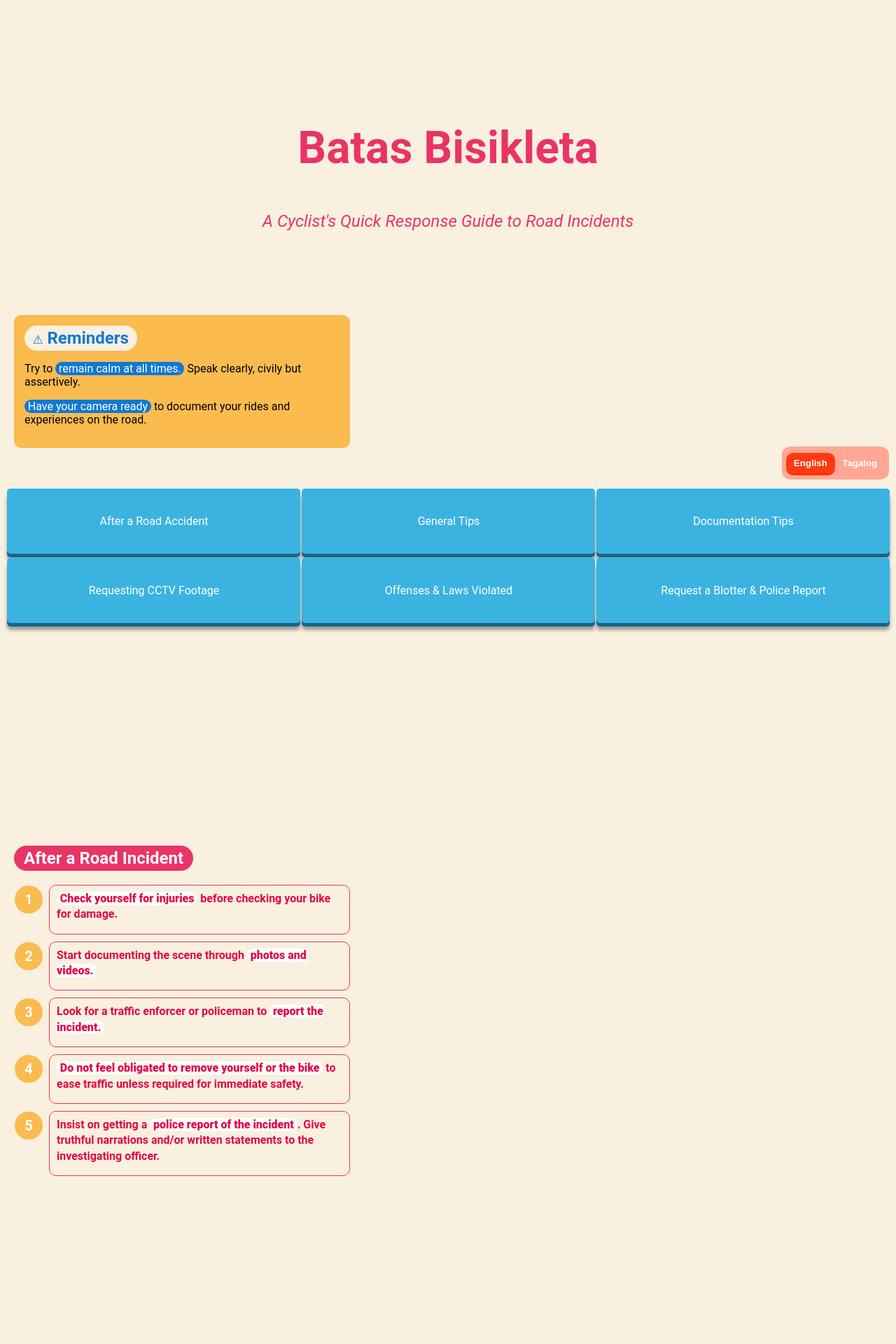
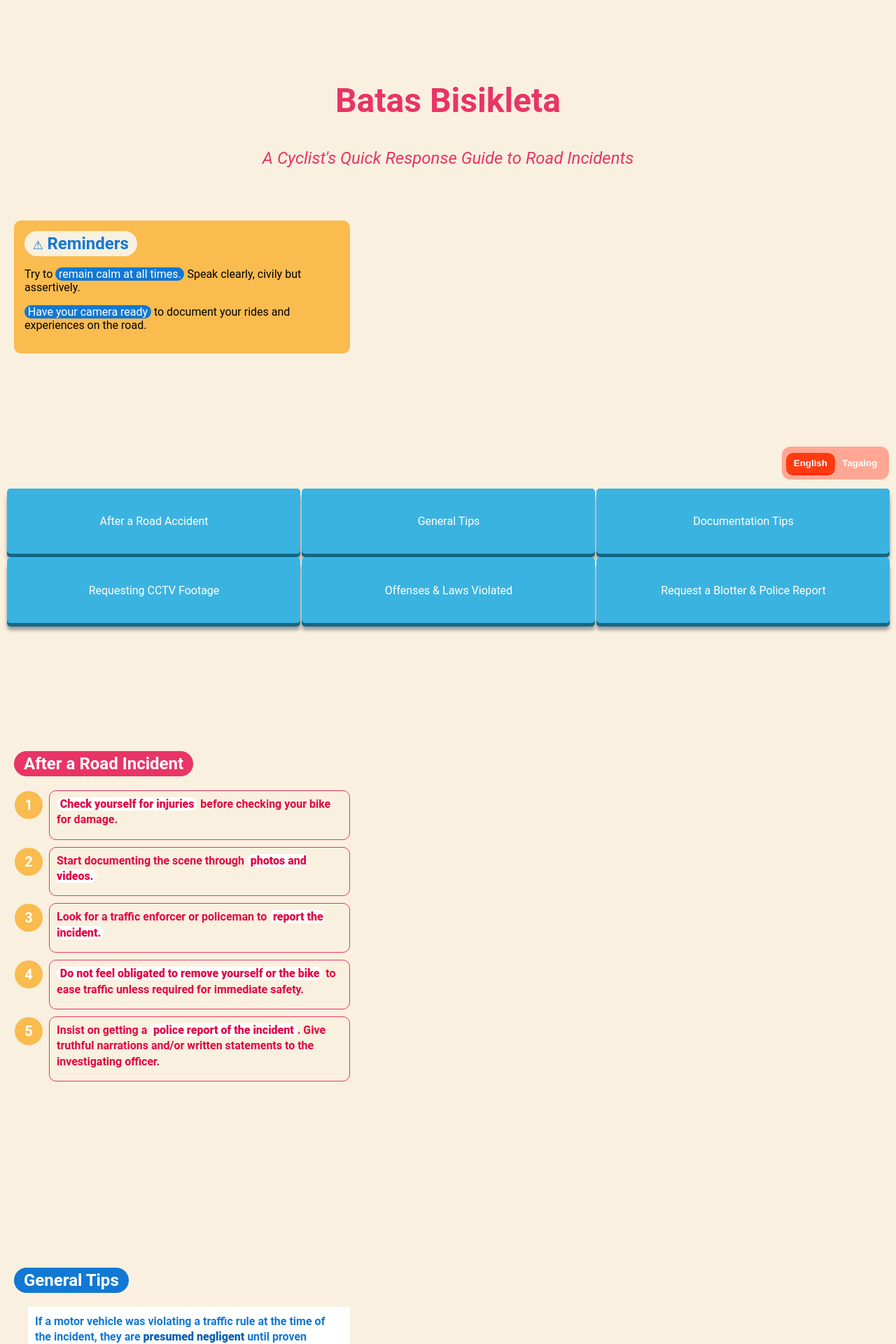
Before and after one commit to mpdagang/mpdagang.github.io, a Jekyll site: the page built from _pages/case/case-bisikleta.html, in a window 1280 px wide. Shown: the top 1920 px of the page at 70% size. Built offline with Jekyll 4.4.1, drawn with Linux system fonts in a browser that asks for light colours.

Commit message:
follow up commit for sub page

```diff
--- a/assets/styles/case-bisikleta.scss
+++ b/assets/styles/case-bisikleta.scss
@@ -21,7 +21,7 @@ details > summary {
 }
 
 h1 {
-    font-size: 4em;
+    font-size: 3em;
 }
 
 /* Layout
@@ -70,7 +70,7 @@ section#sec-nav {
 }
 
 article header {
-    height: 50vh;
+    height: 35vh;
     text-align: center;
 }
 
```
